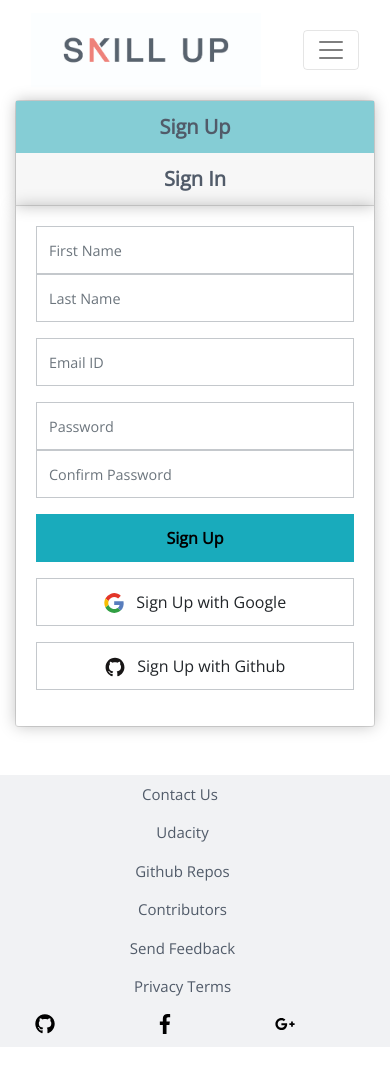
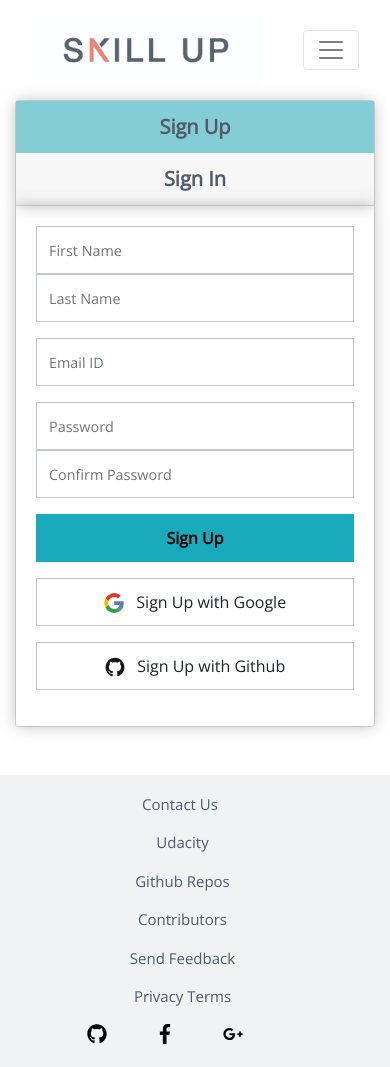
Before and after one commit to UdacityFrontEndScholarship/quiz-app, a React app: page /Signup in a window 390 px wide. Built offline with nearby package versions, Linux system fonts and the light colour scheme.

Commit message:
Adjusted Footer and Gave button Hover effect with aligning button Text vertically centered too (#72)
Fixed footer alignment and added hover effect on start quiz button.

```diff
--- a/src/Components/Footer/Footer.css
+++ b/src/Components/Footer/Footer.css
@@ -5,6 +5,7 @@ footer {
     width: 100%;
     font-family: "Open Sans";
     font-size: 15px;
+    padding: 10px;
 }
 
 .footer__links {
@@ -17,5 +18,8 @@ a {
 }
 
 .footer__social {
-    width: 100%;
+    width: 60%;
 }
+ul{
+  list-style: none;
+}
--- a/src/Components/Footer/Footer.js
+++ b/src/Components/Footer/Footer.js
@@ -10,18 +10,18 @@ class Footer extends Component {
 		return (
 			// <!--Footer-->
 			<footer>
-				{/* Write your HTML here */}
+				{/* Write your HTML here */
 
 
 				<div className="row container-fluid text-center">
 
-					<ul className="col-md-9 row footer__links align-items-center" style={{ listStyleType: 'none' }}>
-						<li className="col-md my-2" ><a href="#">Contact Us</a></li>
-						<li className="col-md my-2"><a href="#">Udacity</a></li>
-						<li className="col-md my-2"><a href="#">Github Repos</a></li>
-						<li className="col-md my-2"><a href="#">Contributors</a></li>
-						<li className="col-md my-2"><a href="#">Send Feedback</a></li>
-						<li className="col-md my-2"><a href="#">Privacy Terms</a></li>
+					<ul className="col-md-9 row footer__links  align-items-center d-flex flex-row justify-content-lg-center" >
+						<li className="col-md my-2 align-self-center" ><a href="#">Contact Us</a></li>
+						<li className="col-md my-2 align-self-center"><a href="#">Udacity</a></li>
+						<li className="col-md my-2 align-self-center"><a href="#">Github Repos</a></li>
+						<li className="col-md my-2 align-self-center"><a href="#">Contributors</a></li>
+						<li className="col-md my-2 align-self-center"><a href="#">Send Feedback</a></li>
+						<li className="col-md my-2 align-self-center"><a href="#">Privacy Terms</a></li>
 					</ul>
 
 					<div className="col-md-3 row social my-2 align-items-center d-flex justify-content-center">
@@ -39,9 +39,7 @@ class Footer extends Component {
 
 					</div>
 				</div>
-
-
-
+}
 			</footer>
 
 		)
--- a/src/Components/Header/Header.css
+++ b/src/Components/Header/Header.css
@@ -16,7 +16,7 @@ header li {
   margin-left: 65px;
 }
 
-li:first-of-type {
+#navbarNav li:first-of-type {
   margin-left: 0px;
 }
 
@@ -48,7 +48,7 @@ img {
   header li {
     margin: auto;
   }
-  li:first-of-type {
+#navbarNav li:first-of-type {
     margin: auto;
   }
 }
--- a/src/Components/Home/Home.css
+++ b/src/Components/Home/Home.css
@@ -25,6 +25,21 @@ html {
   background-color: white;
   opacity: 1;
   color: #d90932;
+}
+.start {
+	border: 2px solid #d90932;
+	border-radius: 40px;
+	text-transform: uppercase;
+	font-weight: bold;
+	text-align: center;
+	background-color: white;
+	opacity: 1;
+	color: #d90932;
+	line-height: 20px;
+}
+.start:hover {
+	background-color: #d90932;
+	color: white;
 }
 .main-section .background-image {
 	position: absolute;
--- a/src/Components/Home/Home.js
+++ b/src/Components/Home/Home.js
@@ -20,7 +20,7 @@ class Home extends Component {
                      </div>
                      <div class="col-md-12"><div class="row"><br/></div></div>
                      <div class="col-md-12">
-                     <a href="#" className="btn btn-sm">Start Quiz</a>
+                     <a href="#" className="btn btn-sm start">Start Quiz</a>
                      </div>
 
                   </div>
@@ -42,7 +42,6 @@ class Home extends Component {
                     </div>
                 </div>
                 </div>
-
                 <div class="container-fluid">
                 <div class="row" >
                     <div class="col-md-6">
@@ -55,10 +54,8 @@ class Home extends Component {
                       </div>
                     </div>
                     <div class="col-md-6"><img src="https://i.imgur.com/9BWq0c7.jpg" id="row-1-image"/></div>
-
                 </div>
                 </div>
-
                 <div class="container-fluid">
                 <div class="row" id="reverseactive">
                 <div class="col-md-6"><img src="https://i.imgur.com/OaqZYmZ.jpg" id="row-1-image"/></div>
@@ -72,7 +69,6 @@ class Home extends Component {
                         </div>
                       </div>
                     </div>
-
                 </div>
                 </div>
             </main>
```
